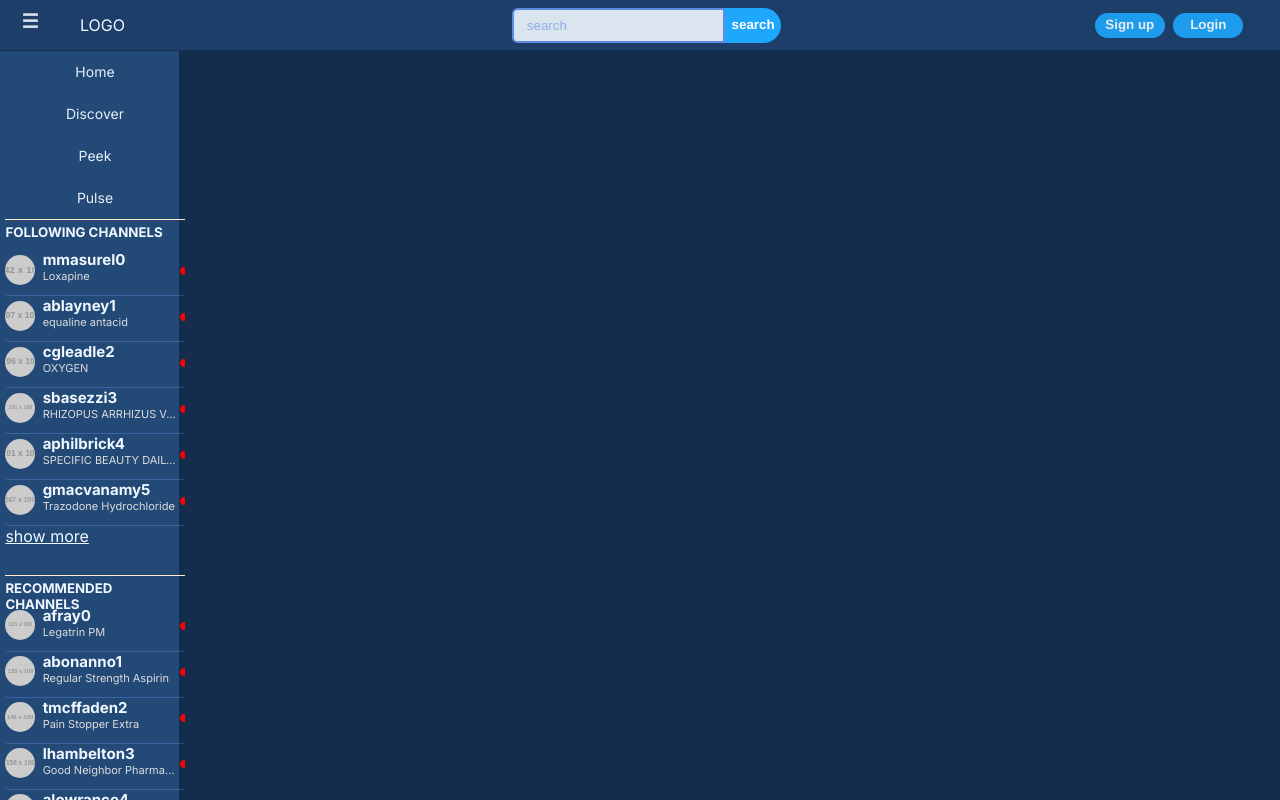
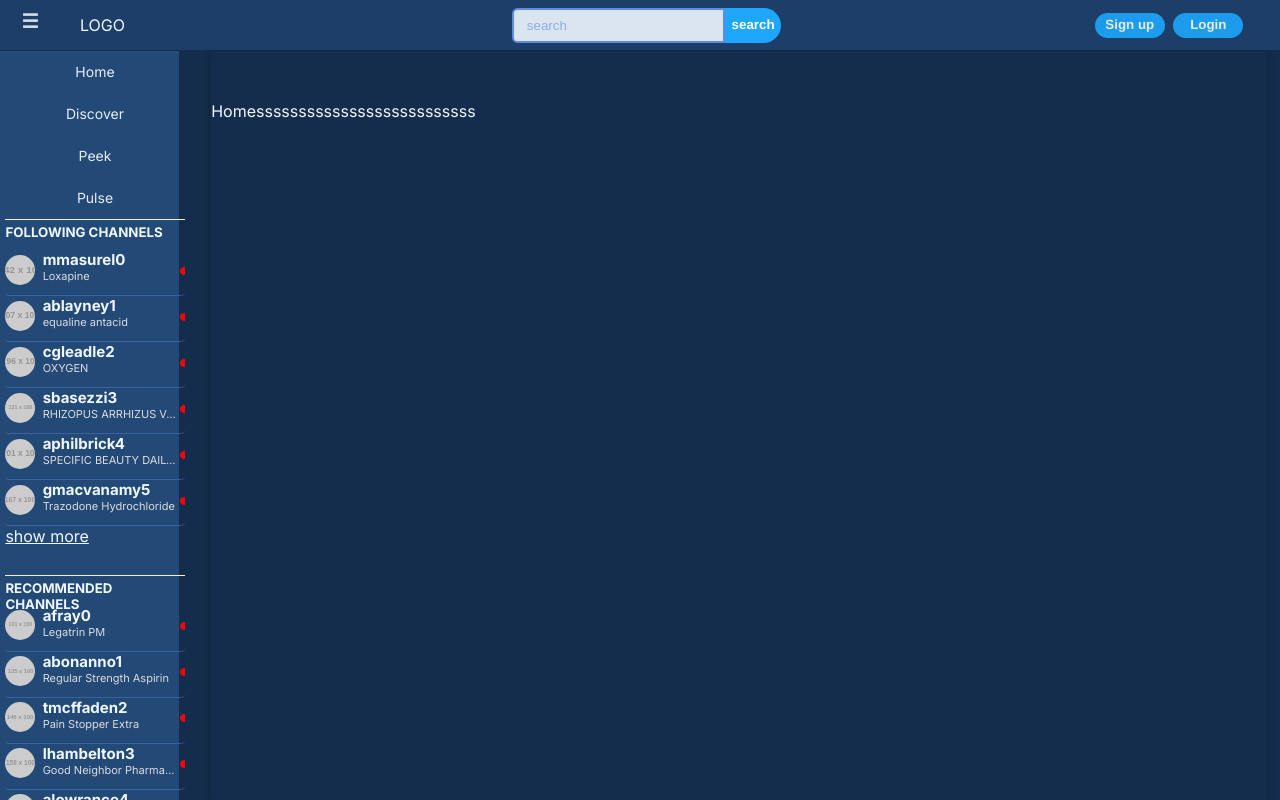
Before and after one commit to daniman123/synk-app, a Next.js app: page / in a window 1280 px wide. Built offline with nearby package versions, Linux system fonts and the light colour scheme.

Commit message:
adjusted main content layout pos.

```diff
--- a/src/app/layout.tsx
+++ b/src/app/layout.tsx
@@ -1,15 +1,29 @@
-import PrimaryLayout from "../components/Layouts/primary/PrimaryLayout";
-import type { Metadata } from "next";
+// import NavBar from "../components/Layouts/nav/NavBar";
+// import SideBar from "../components/Layouts/sidebar/SideBar";
+import "../components/Layouts/primary/PrimaryLayout.css";
+import { Inter } from "next/font/google";
+// import jsonDataFollowing from "../../mockDataJson/FOLLOWED_CHANNELS_LIST_MOCK_DATA.json";
+// import jsonDataRecommended from "../../mockDataJson/RECOMMENDED_CHANNELS_LIST_MOCK_DATA.json";
+import PrimaryLayout from "@/components/Layouts/primary/PrimaryLayout";
 
-export const metadata: Metadata = {
-	title: "Synk",
-	description: "Live Streaming website",
-};
+const inter = Inter({ subsets: ["latin"] });
 
 export default function RootLayout({
 	children,
 }: {
 	children: React.ReactNode;
-}): JSX.Element {
-	return <PrimaryLayout>{children}</PrimaryLayout>;
+}) {
+	return (
+		<html lang="en">
+			<body className={inter.className}>
+				<PrimaryLayout>{children}</PrimaryLayout>
+				{/* <NavBar isLoggedIn={false} />
+				<SideBar
+					followedChannels={jsonDataFollowing}
+					recommendedChannels={jsonDataRecommended}
+				/>
+				{children} */}
+			</body>
+		</html>
+	);
 }
--- a/src/app/page.tsx
+++ b/src/app/page.tsx
@@ -1,5 +1,5 @@
 const Home = (): JSX.Element => {
-	return <main>Home</main>;
+	return <main>Homessssssssssssssssssssssssss</main>;
 };
 
 export default Home;
--- a/src/components/Layouts/nav/components/navRight.tsx
+++ b/src/components/Layouts/nav/components/navRight.tsx
@@ -5,7 +5,9 @@ export const LoginButton = (): JSX.Element => {
 	return (
 		<div className="nav-bar-log-in-container">
 			<div className="log-in-button-container">
-				<button className="primary log-in-button">Login</button>
+				<a href={"/login"}>
+					<button className="primary log-in-button">Login</button>
+				</a>
 			</div>
 		</div>
 	);
--- a/src/components/Layouts/primary/PrimaryLayout.tsx
+++ b/src/components/Layouts/primary/PrimaryLayout.tsx
@@ -1,11 +1,6 @@
 import NavBar from "../../../components/Layouts/nav/NavBar";
-import SideBar from "../../../components/Layouts/sidebar/SideBar";
+import SecondaryLayout from "../secondary/SecondaryLayout";
 import "./PrimaryLayout.css";
-import { Inter } from "next/font/google";
-import jsonDataFollowing from "../../../../mockDataJson/FOLLOWED_CHANNELS_LIST_MOCK_DATA.json";
-import jsonDataRecommended from "../../../../mockDataJson/RECOMMENDED_CHANNELS_LIST_MOCK_DATA.json";
-
-const inter = Inter({ subsets: ["latin"] });
 
 export interface PrimaryLayoutProps {
 	children: React.ReactNode;
@@ -13,19 +8,11 @@ export interface PrimaryLayoutProps {
 
 export default function PrimaryLayout({
 	children,
-}: {
-	children: React.ReactNode;
-}): JSX.Element {
+}: PrimaryLayoutProps): JSX.Element {
 	return (
-		<html lang="en">
-			<body className={inter.className}>
-				<NavBar isLoggedIn={false} />
-				<SideBar
-					followedChannels={jsonDataFollowing}
-					recommendedChannels={jsonDataRecommended}
-				/>
-				{children}
-			</body>
-		</html>
+		<section>
+			<NavBar isLoggedIn={false} />
+			<SecondaryLayout>{children}</SecondaryLayout>
+		</section>
 	);
 }
--- /dev/null
+++ b/src/components/Layouts/secondary/SecondaryLayout.css
@@ -0,0 +1,24 @@
+.SecondaryLayout-container {
+	display: flex;
+	margin-top: 51px;
+}
+
+div[datatype="SideBar-container collapsed"] + section.content-feed {
+	display: block;
+	position: relative;
+	left: 3%;
+	width: calc(96% - 2rem);
+}
+
+div[datatype="SideBar-container expanded"] + section.content-feed {
+	display: block;
+	position: relative;
+	left: 14%;
+	width: calc(85% - 2rem);
+}
+
+section.content-feed {
+	min-height: calc(100vh - 51px);
+	margin-left: 2rem;
+	box-shadow: 0 0 0.5rem rgba(0, 0, 0, 0.281);
+}
--- /dev/null
+++ b/src/components/Layouts/secondary/SecondaryLayout.tsx
@@ -0,0 +1,22 @@
+import SideBar from "../../../components/Layouts/sidebar/SideBar";
+import jsonDataFollowing from "../../../../mockDataJson/FOLLOWED_CHANNELS_LIST_MOCK_DATA.json";
+import jsonDataRecommended from "../../../../mockDataJson/RECOMMENDED_CHANNELS_LIST_MOCK_DATA.json";
+
+import "./SecondaryLayout.css";
+
+export interface ISecondaryLayout {
+	children: React.ReactNode;
+}
+const SecondaryLayout = ({ children }: ISecondaryLayout) => {
+	return (
+		<div className="SecondaryLayout-container">
+			<SideBar
+				followedChannels={jsonDataFollowing}
+				recommendedChannels={jsonDataRecommended}
+			/>
+			<section className="content-feed">{children}</section>
+		</div>
+	);
+};
+
+export default SecondaryLayout;
--- a/src/components/Layouts/sidebar/SideBar.css
+++ b/src/components/Layouts/sidebar/SideBar.css
@@ -3,7 +3,6 @@
 	position: fixed;
 	height: calc(931px - 51px);
 	width: 14%;
-	margin-top: 51px;
 	background-color: #234977;
 }
 
--- a/src/components/Layouts/sidebar/SideBar.tsx
+++ b/src/components/Layouts/sidebar/SideBar.tsx
@@ -16,6 +16,9 @@ const SideBar = ({
 			className={`SideBar-container${
 				isSideBarToggled ? " expanded" : " collapsed"
 			}`}
+			datatype={`SideBar-container${
+				isSideBarToggled ? " expanded" : " collapsed"
+			}`}
 		>
 			{isSideBarToggled ? (
 				<ExpandedSideBar
--- a/src/components/PopUp/auth/Login.css
+++ b/src/components/PopUp/auth/Login.css
@@ -46,7 +46,7 @@ div.input-container {
 	display: block;
 	position: relative;
 	height: 75px;
-    text-align: center;
+	text-align: center;
 }
 input.auth-handler-input {
 	display: block;
```
Also changed, not shown: src/app/paga/page.tsx (added, +9 -0 lines), src/components/Layouts/secondary/SecondaryLayout.mocks.ts (added, +9 -0 lines), src/components/PopUp/auth/Login.tsx (+42 -14 lines), 1 other file (tests, documents, lock files or other folders).
